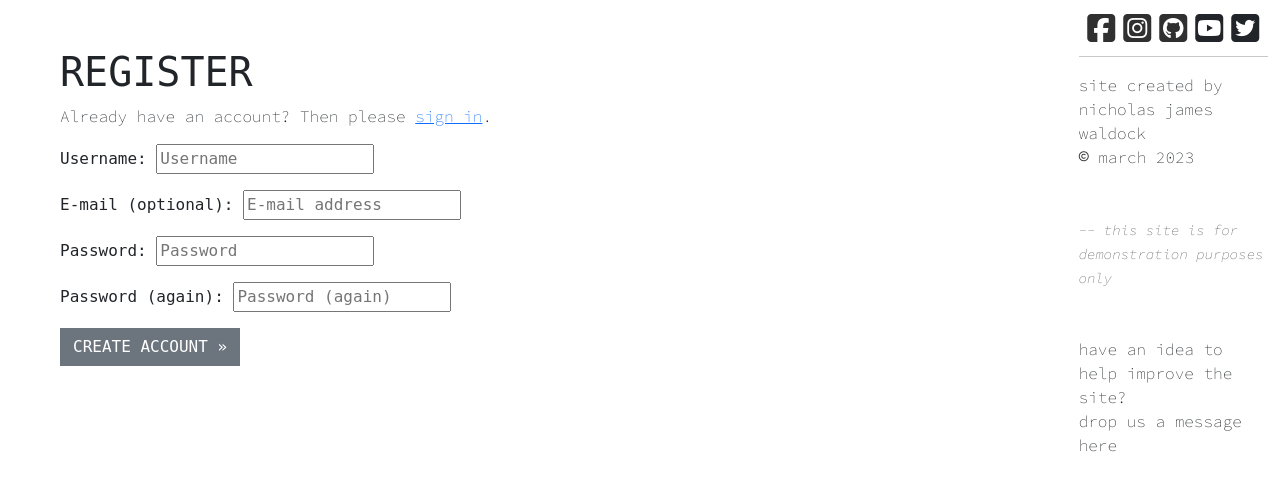
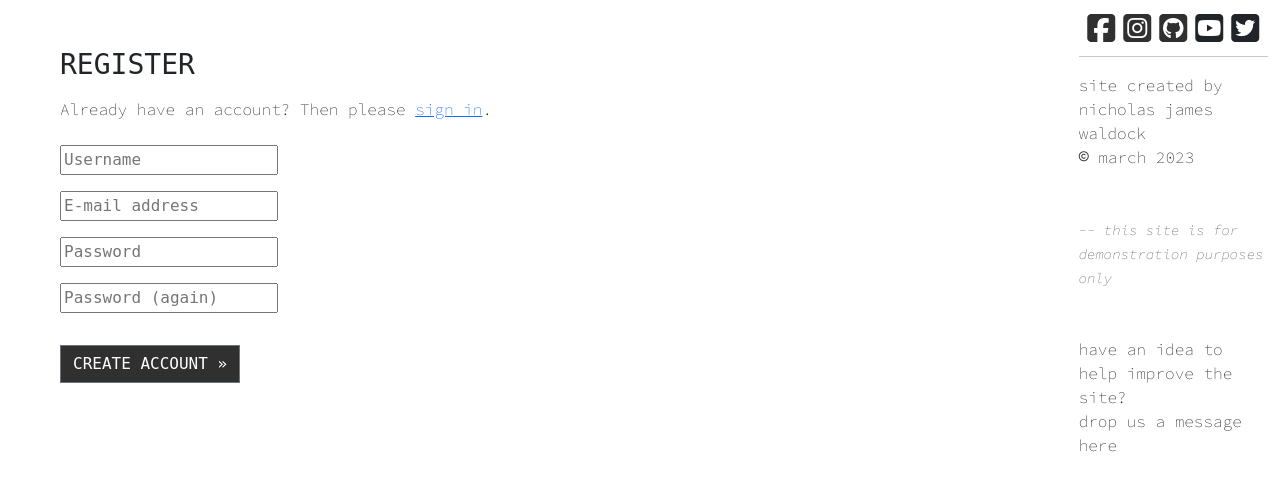
Before and after one commit to NickWaldock/talk-practice-forum-p4, a Django app: page /accounts/signup/ in a window 1280 px wide. Shown: the part 64-555 px from the top of the page. Run offline with Django 3.2, Linux system fonts and the light colour scheme; some libraries are stand-ins or nearby versions; some web fonts are replaced.

Commit message:
Style login and register pages

```diff
--- a/static/css/styles.css
+++ b/static/css/styles.css
@@ -60,6 +60,13 @@
     font-family: 'Source Code Pro', monospace;
 }
 
-label[for=id_name] {
+/* Hide Form Labels */
+label[for=id_name],
+label[for=id_email],
+label[for=id_username],
+label[for=id_password],
+label[for=id_password1],
+label[for=id_password2],
+label[for=id_login] {
     display: none;
 }
--- a/templates/account/signup.html
+++ b/templates/account/signup.html
@@ -9,18 +9,18 @@
 <div class="container-fluid">
   <div class="row">
     <div class="col-md-8 mt-5 ms-5">
-      <h1 class="title-font">{% trans "REGISTER" %}</h1>
+      <h3 class="title-font">{% trans "REGISTER" %}</h3>
 
-      <p class="body-font">{% blocktrans %}Already have an account? Then please <a href="{{ login_url }}">sign
+      <p class="body-font my-3">{% blocktrans %}Already have an account? Then please <a href="{{ login_url }}">sign
           in</a>.{% endblocktrans %}</p>
 
-      <form class="signup title-font" id="signup_form" method="post" action="{% url 'account_signup' %}">
+      <form class="signup title-font my-4" id="signup_form" method="post" action="{% url 'account_signup' %}">
         {% csrf_token %}
         {{ form.as_p }}
         {% if redirect_field_value %}
-        <input type="hidden" name="{{ redirect_field_name }}" value="{{ redirect_field_value }}" />
+        <input type="hidden" name="{{ redirect_field_name }}" value="{{ redirect_field_value }}" class="my-4"/>
         {% endif %}
-        <button class="btn btn-secondary rounded-0 title-font" type="submit">{% trans "CREATE ACCOUNT" %} &raquo;</button>
+        <button class="btn btn-secondary btn-color rounded-0 title-font mt-3" type="submit">{% trans "CREATE ACCOUNT" %} &raquo;</button>
       </form>
     </div>
   </div>
```
Also changed, not shown: templates/account/login.html (+1 -28 lines), templates/account/password_reset.html (+17 -7 lines), README.md.
